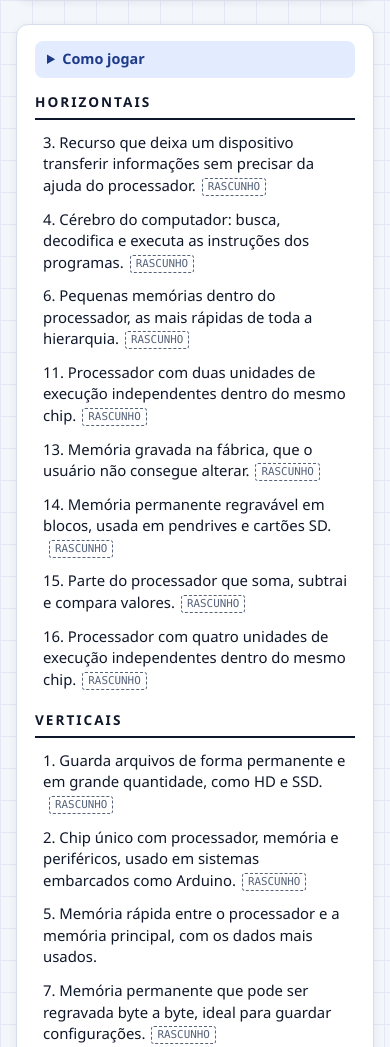
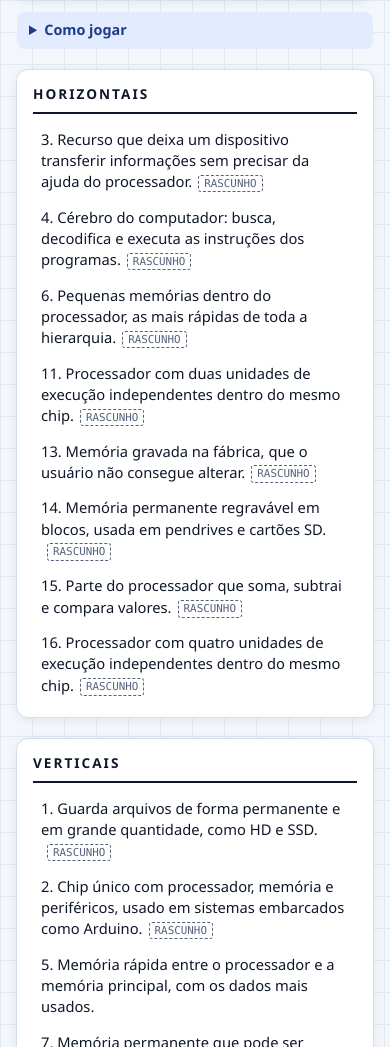
Before and after one commit to adrianpatricio-dev/arqcomp-cruzadinha, a plain HTML site: page index.html in a window 390 px wide. Shown: the part 768-1815 px from the top of the page. Drawn offline with Linux system fonts and the light colour scheme.

Commit message:
style: coloca a cruzadinha no meio com as pistas dos dois lados
Co-Authored-By: Claude Opus 5.5 <noreply@anthropic.com>

```diff
--- a/index.html
+++ b/index.html
@@ -51,18 +51,23 @@
                 </div>
             </div>
 
+            <!-- Três colunas: pistas Horizontais | tabuleiro | pistas Verticais.
+                 As listas ficam vazias: o script.js coloca as pistas -->
             <div class="area-cruzadinha">
-                <!-- Coluna da esquerda: pista atual e tabuleiro -->
+                <!-- Coluna da esquerda: pistas horizontais -->
+                <aside class="cartao coluna-pistas pistas-esquerda">
+                    <h2>Horizontais</h2>
+                    <ul id="pistas-horizontais"></ul>
+                </aside>
+
+                <!-- Coluna do meio: pista atual, tabuleiro e "como jogar" -->
                 <div class="coluna-tabuleiro">
                     <!-- Mostra a pista da palavra que o jogador está preenchendo agora -->
                     <p id="pista-atual">Clique numa casa ou numa pista para começar.</p>
 
                     <!-- Fica vazia: o script.js cria as casas aqui dentro -->
                     <div id="tabuleiro"></div>
-                </div>
 
-                <!-- Coluna da direita: as listas ficam vazias, o script.js coloca as pistas -->
-                <aside id="pistas" class="cartao">
                     <!-- <details> abre e fecha sozinho ao clicar, sem JavaScript -->
                     <details class="como-jogar">
                         <summary>Como jogar</summary>
@@ -73,15 +78,12 @@
                             <li>Clique em <strong>Conferir</strong> para ver o que está certo.</li>
                         </ul>
                     </details>
+                </div>
 
-                    <div class="bloco-pistas">
-                        <h2>Horizontais</h2>
-                        <ul id="pistas-horizontais"></ul>
-                    </div>
-                    <div class="bloco-pistas">
-                        <h2>Verticais</h2>
-                        <ul id="pistas-verticais"></ul>
-                    </div>
+                <!-- Coluna da direita: pistas verticais -->
+                <aside class="cartao coluna-pistas pistas-direita">
+                    <h2>Verticais</h2>
+                    <ul id="pistas-verticais"></ul>
                 </aside>
             </div>
         </section>
--- a/style.css
+++ b/style.css
@@ -54,9 +54,9 @@ body {
     background-size: 32px 32px;
 }
 
-/* Conteúdo centralizado, com no máximo 1120px de largura */
+/* Conteúdo centralizado, com no máximo 1200px de largura */
 .conteudo {
-    max-width: 1120px;
+    max-width: 1200px;
     margin: 0 auto;
     padding: 24px 16px 48px;
 }
@@ -76,7 +76,7 @@ body {
 }
 
 .topo-conteudo {
-    max-width: 1120px;
+    max-width: 1200px;
     margin: 0 auto;
     padding: 14px 16px;
     display: flex;
@@ -198,11 +198,6 @@ h1 {
 }
 
 /* ===== Barra do jogo: placar e botões ===== */
-#secao-cruzadinha {
-    max-width: 1040px;
-    margin: 0 auto;
-}
-
 #controles {
     display: flex;
     flex-wrap: wrap;
@@ -244,15 +239,20 @@ h1 {
     transition: width 0.6s ease;
 }
 
-/* ===== Tabuleiro e pistas lado a lado ===== */
-/* grid com 2 colunas: a do tabuleiro (do tamanho dele) e a das pistas */
+/* ===== Três colunas: Horizontais | tabuleiro | Verticais ===== */
+/* grid-template-areas dá um nome para cada lugar da grade.
+   As colunas dos lados dividem o espaço que sobra (1fr), com no mínimo 220px;
+   a do meio tem exatamente o tamanho do tabuleiro (max-content) */
 .area-cruzadinha {
     display: grid;
-    grid-template-columns: max-content minmax(300px, 400px);
-    justify-content: center;
-    align-items: start;
-    gap: 24px;
+    grid-template-columns: minmax(220px, 1fr) max-content minmax(220px, 1fr);
+    grid-template-areas: "horizontais tabuleiro verticais";
+    gap: 20px;
 }
+
+.pistas-esquerda  { grid-area: horizontais; }
+.coluna-tabuleiro { grid-area: tabuleiro; }
+.pistas-direita   { grid-area: verticais; }
 
 /* ===== Pista atual (em cima do tabuleiro) ===== */
 #pista-atual {
@@ -370,38 +370,14 @@ h1 {
     color: #ffffff;
 }
 
-/* ===== Pistas ===== */
-#pistas {
-    padding: 8px 18px 14px;
+/* ===== Pistas (colunas da esquerda e da direita) ===== */
+.coluna-pistas {
+    padding: 14px 16px;
 }
 
-/* "Como jogar": caixa que abre e fecha */
-.como-jogar {
-    margin: 8px 0 4px;
-    padding: 8px 12px;
-    border-radius: 8px;
-    background: var(--cor-azul-claro);
-    font-size: 0.9rem;
-}
-
-.como-jogar summary {
-    font-weight: 700;
-    color: var(--cor-azul-escuro);
-    cursor: pointer;
-}
-
-.como-jogar ul {
-    margin: 8px 0 2px;
-    padding-left: 18px;
-}
-
-.bloco-pistas {
-    margin-top: 14px;
-}
-
-#pistas h2 {
-    margin: 0 0 6px;
-    padding-bottom: 6px;
+.coluna-pistas h2 {
+    margin: 0 0 8px;
+    padding-bottom: 8px;
     border-bottom: 2px solid var(--cor-preto);
     font-size: 0.85rem;
     letter-spacing: 2px;
@@ -409,26 +385,20 @@ h1 {
     color: var(--cor-texto);
 }
 
-#pistas ul {
+.coluna-pistas ul {
     list-style: none;  /* tira a bolinha: o número já vem no texto */
     padding: 0;
     margin: 0;
 }
 
-/* (a lista do "Como jogar" fica com bolinha) */
-#pistas .como-jogar ul {
-    list-style: disc;
-    padding-left: 18px;
-}
-
-#pistas .bloco-pistas li {
-    padding: 6px 8px;
+.coluna-pistas li {
+    padding: 7px 8px;
     border-radius: 6px;
-    font-size: 0.93rem;
+    font-size: 0.92rem;
     cursor: pointer;   /* mostra a "mãozinha": dá para clicar na pista */
 }
 
-#pistas .bloco-pistas li:hover {
+.coluna-pistas li:hover {
     background: var(--cor-fundo);
 }
 
@@ -448,42 +418,65 @@ h1 {
 }
 
 /* Pista da palavra selecionada agora */
-#pistas .bloco-pistas li.ativa {
+.coluna-pistas li.ativa {
     background: var(--cor-azul-claro);
     box-shadow: inset 3px 0 0 var(--cor-azul);  /* risquinho azul na esquerda */
 }
 
 /* Pistas depois de Conferir */
-#pistas li.certa {
+.coluna-pistas li.certa {
     color: var(--cor-certa);
 }
 
-#pistas li.errada {
+.coluna-pistas li.errada {
     color: var(--cor-errada);
 }
 
-/* Tela larga: as pistas acompanham a rolagem e têm rolagem própria */
-@media (min-width: 901px) {
-    #pistas {
-        position: sticky;
-        top: 16px;
-        max-height: calc(100vh - 32px);
-        overflow-y: auto;
-        box-sizing: border-box;
+/* "Como jogar": caixa que abre e fecha, embaixo do tabuleiro */
+.como-jogar {
+    box-sizing: border-box;
+    max-width: calc(var(--tamanho) * 15 + 70px);  /* mesma largura do tabuleiro */
+    margin-top: 12px;
+    padding: 8px 12px;
+    border-radius: 8px;
+    background: var(--cor-azul-claro);
+    font-size: 0.9rem;
+}
+
+.como-jogar summary {
+    font-weight: 700;
+    color: var(--cor-azul-escuro);
+    cursor: pointer;
+}
+
+.como-jogar ul {
+    margin: 8px 0 2px;
+    padding-left: 18px;
+}
+
+/* Tela média (notebook pequeno, tablet): tabuleiro em cima,
+   Horizontais e Verticais lado a lado embaixo dele */
+@media (max-width: 1119px) {
+    .area-cruzadinha {
+        grid-template-columns: 1fr 1fr;
+        grid-template-areas:
+            "tabuleiro   tabuleiro"
+            "horizontais verticais";
+    }
+
+    .coluna-tabuleiro {
+        justify-self: center;   /* centraliza o tabuleiro na linha de cima */
     }
 }
 
-/* Tela estreita (tablet e celular): uma coluna só, pistas embaixo do tabuleiro */
-@media (max-width: 900px) {
+/* Celular: tudo numa coluna só */
+@media (max-width: 640px) {
     .area-cruzadinha {
         grid-template-columns: 1fr;
-        justify-items: center;
-    }
-
-    #pistas {
-        width: 100%;
-        max-width: 640px;
-        box-sizing: border-box;
+        grid-template-areas:
+            "tabuleiro"
+            "horizontais"
+            "verticais";
     }
 }
 
```
